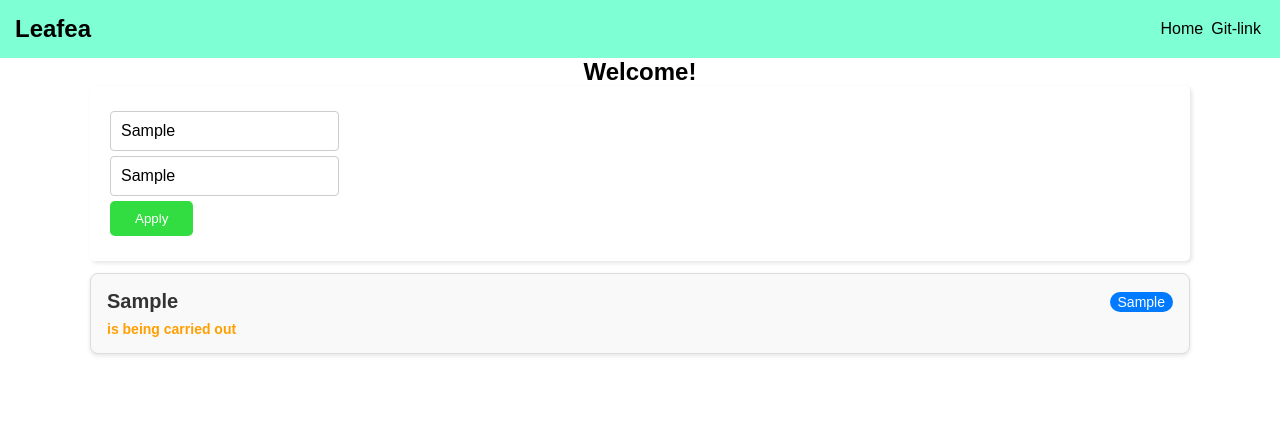
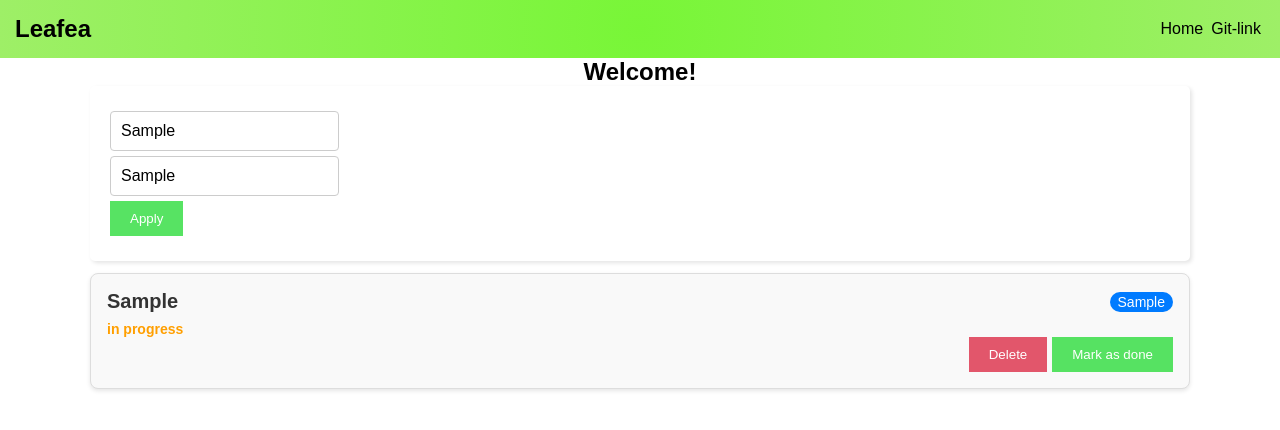
Before and after one commit to leafeea/To-do-list-react, a React (Vite) app: page / in a window 1280 px wide. Both pictures are taken after typing "Sample", "Sample" into the empty fields and a click on the button "Apply". Shown: the top 430 px of the page. Built offline with nearby package versions, Linux system fonts and the light colour scheme.

Commit message:
added delete method, mark as done or in processing and design

```diff
--- a/src/components/ToDoForm/ToDoForm.jsx
+++ b/src/components/ToDoForm/ToDoForm.jsx
@@ -1,4 +1,4 @@
-import React, {useContext, useState, useEffect} from 'react';
+import React, {useContext, useState} from 'react';
 import classes from './ToDoForm.module.css'
 import {Input} from "../input/input.jsx";
 import {Button} from "../button/button.jsx";
@@ -11,6 +11,7 @@ export const ToDoForm = () => {
 
     function createTask(e){
         e.preventDefault();
+        if(title.trim().length === 0 || tag.trim().length === 0) return;
         if(isExistingTask(title,tag)) return;
         const newTask = {
             id: Date.now(),
--- a/src/components/button/button.jsx
+++ b/src/components/button/button.jsx
@@ -1,9 +1,10 @@
 import React from 'react';
 import classes from './button.module.css'
 
-export const Button = ({children, ...props}) => {
+export const Button = ({children, type, ...props}) => {
+    const buttonClass = `${classes.button} ${type ? classes[type] : ''}`;
     return (
-        <button className={classes.button} {...props}>
+        <button className={buttonClass} {...props}>
             {children}
         </button>
     );
--- a/src/components/button/button.module.css
+++ b/src/components/button/button.module.css
@@ -1,14 +1,18 @@
-.button{
+.button {
+    padding: 10px 20px;
+    border: none;
     cursor: pointer;
-    border: none;
-    outline: none;
-    border-radius: 5px;
-    background: #32dd41;
-    padding: 10px 25px;
-    color: #fff;
-    transition: background 0.15s;
+    transition: background 0.3s;
+    color: white;
+    background: var(--button-bg, rgba(50, 221, 65, 0.82));
 }
 
-.button:hover{
-    background: rgba(50, 221, 65, 0.82);
+.button:hover {
+    background: var(--button-hover-bg, rgba(50, 221, 65, 0.82));
 }
+
+.delete {
+    --button-bg: rgba(221, 50, 76, 0.82);
+    --button-hover-bg: rgba(221, 50, 76, 0.62);
+    margin: 0 5px;
+}
--- a/src/components/header/header.css
+++ b/src/components/header/header.css
@@ -2,7 +2,8 @@
     display: flex;
     justify-content: space-between;
     align-items: center;
-    background-color: aquamarine;
+    background: rgb(120,246,55);
+    background: radial-gradient(circle, rgba(120,246,55,1) 0%, rgba(158,239,103,1) 100%);
     padding: 15px;
 }
 
--- a/src/components/task/task.jsx
+++ b/src/components/task/task.jsx
@@ -1,20 +1,40 @@
 import React from 'react';
 import classes from "./task.module.css";
+import {Button} from "../button/button.jsx";
+import {TasksContext} from "../../App.jsx";
 
-export const Task = (props) => {
+export const Task = ({id, title, tag, isComplete}) => {
+    const [tasks, setTasks] = React.useContext(TasksContext);
+
+    const deleteTask = ()=>{
+        const newArray = tasks.filter(item => item.id !== id);
+        setTasks(newArray);
+    }
+
+    const changeStatus = ()=>{
+        const updatedTasks = tasks.map(task =>
+            task.id === id ? { ...task, isComplete: !task.isComplete } : task
+        );
+        setTasks(updatedTasks);
+    }
+
     return (
-        <div className={classes.task} {...props}>
+        <div className={classes.task}>
             <div className={classes.taskHeader}>
-                <h3 className={classes.taskTitle}>{props.title}</h3>
-                <span className={classes.taskTag}>{props.tag}</span>
+                <h3 className={classes.taskTitle}>{title}</h3>
+                <span className={classes.taskTag}>{tag}</span>
             </div>
             <p
                 className={`${classes.taskStatus} ${
-                    props.isComplete ? classes.completed : classes.inProgress
+                    isComplete ? classes.completed : classes.inProgress
                 }`}
             >
-                {!props.isComplete ? 'is being carried out' : 'completed'}
+                {!isComplete ? 'in progress' : 'done'}
             </p>
+            <div className={classes.taskBottom}>
+                <Button type='delete' onClick = {deleteTask}>Delete</Button>
+                {isComplete ? <Button onClick = {changeStatus}>Mark as in progress</Button> : <Button onClick = {changeStatus}>Mark as done</Button>}
+            </div>
         </div>
     );
 };
--- a/src/components/task/task.module.css
+++ b/src/components/task/task.module.css
@@ -18,6 +18,11 @@
     justify-content: space-between;
     align-items: center;
     margin-bottom: 8px;
+}
+
+.taskBottom{
+    display: flex;
+    justify-content: flex-end;
 }
 
 .taskTitle {
--- a/src/pages/homePage/homePage.jsx
+++ b/src/pages/homePage/homePage.jsx
@@ -1,5 +1,6 @@
 import React, {useContext} from 'react';
-import './homePage.css'
+import classes from './homePage.module.css'
+
 import {ToDoForm} from "../../components/ToDoForm/ToDoForm.jsx";
 import {TasksContext} from "../../App.jsx";
 import {Task} from "../../components/task/task.jsx";
@@ -10,10 +11,11 @@ export const HomePage = () => {
 
     return (
         <main>
-            <div className="content">
+            <div className={classes.content}>
                 <h2 style={{textAlign:'center'}}>Welcome!</h2>
                 <ToDoForm></ToDoForm>
-                {tasks.map((task, index) => (<Task key = {index} title = {task.title} tag = {task.tag}></Task>))}
+                {tasks.map((task, index) => (<Task key = {index} id={task.id} title = {task.title} tag = {task.tag} isComplete={task.isComplete}></Task>))}
+
             </div>
         </main>
     );
```
Also changed, not shown: src/pages/homePage/homePage.module.css (renamed from src/pages/homePage/homePage.css).
